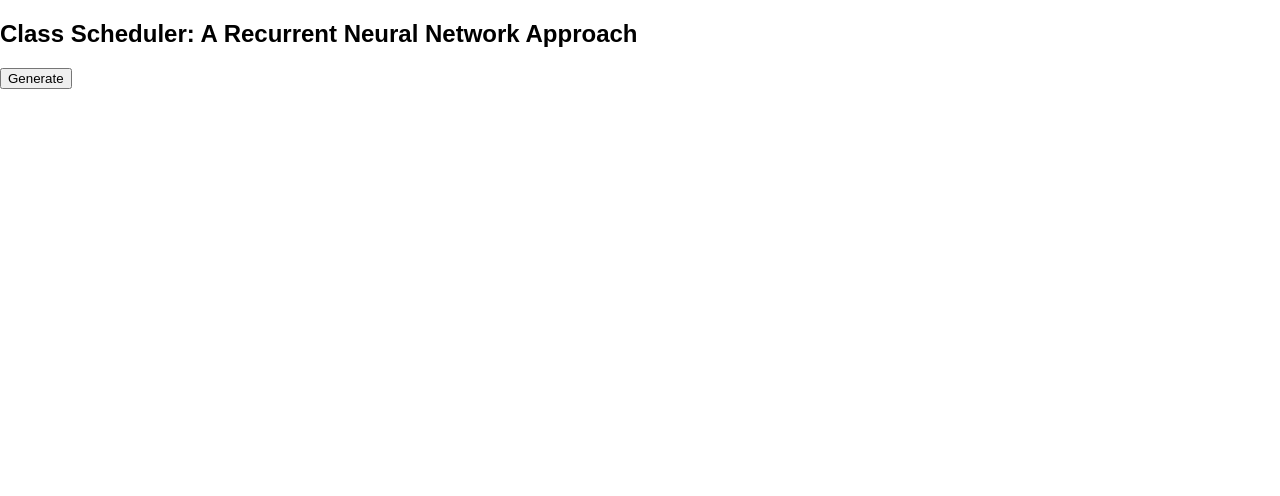
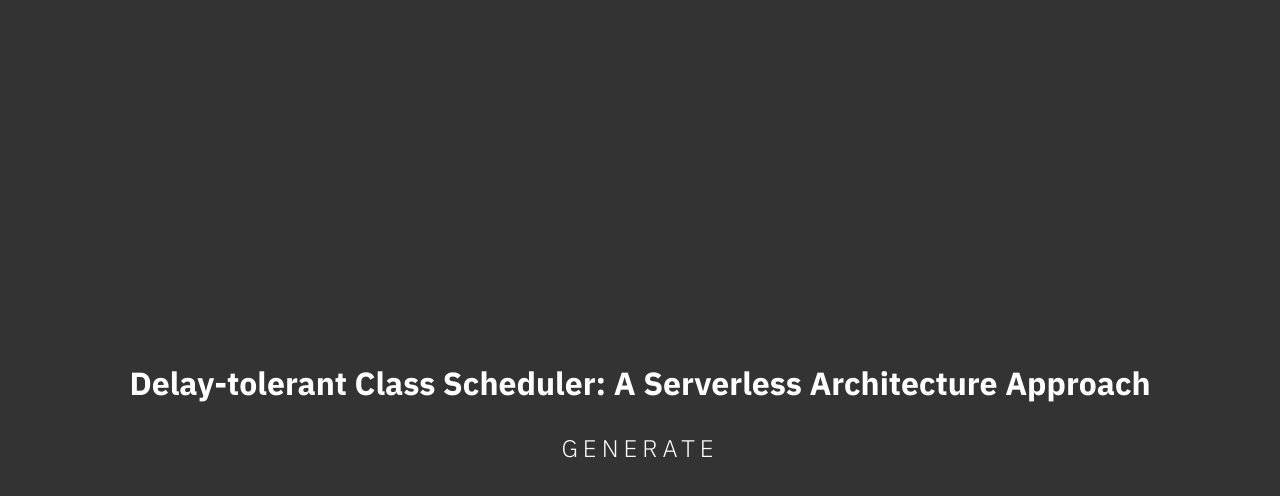
Before and after one commit to johnpaulada/thesis-title-generator, a React (Create React App) app: page / in a window 1280 px wide. Shown: the top 496 px of the page. Built offline with nearby package versions, Linux system fonts and the light colour scheme.

Commit message:
Added styles

```diff
--- a/package.json
+++ b/package.json
@@ -6,7 +6,8 @@
     "generatr": "^0.1.1",
     "react": "^16.4.2",
     "react-dom": "^16.4.2",
-    "react-scripts": "1.1.4"
+    "react-scripts": "1.1.4",
+    "styled-components": "^3.4.2"
   },
   "scripts": {
     "start": "react-scripts start",
@@ -16,7 +17,7 @@
     "postbuild": "react-snap"
   },
   "reactSnap": {
-    "source": "dist",
+    "source": "build",
     "minifyHtml": {
       "collapseWhitespace": false,
       "removeComments": false
--- a/public/index.html
+++ b/public/index.html
@@ -20,6 +20,8 @@
       Learn how to configure a non-root public URL by running `npm run build`.
     -->
     <title>Thesis Title Generator</title>
+
+    <link href="https://fonts.googleapis.com/css?family=IBM+Plex+Sans:300,700" rel="stylesheet">
   </head>
   <body>
     <noscript>
--- a/src/App.js
+++ b/src/App.js
@@ -1,5 +1,10 @@
 import React, { Component } from 'react';
 import Generatr from './Generatr'
+import {
+  Container,
+  Header,
+  GenerateButton
+} from './Styles'
 
 const OBJECTIVES = [
   "Shift Scheduler",
@@ -45,9 +50,11 @@ const METHOD_ADJECTIVES = [
 ]
 
 const grammar = {
-  "title": ["{{objective}} using {{method}}", "{{objective}}: A {{method}} Approach"],
+  "title": ["{{objective_adjective}} {{objective}} using {{method_adjective}} {{method}}", "{{objective_adjective}} {{objective}}: A {{method}} Approach"],
   "objective": OBJECTIVES,
-  "method": METHODS
+  "method": METHODS,
+  "method_adjective": METHOD_ADJECTIVES,
+  "objective_adjective": OBJECTIVE_ADJECTIVES
 }
 
 const template = Generatr(grammar)
@@ -64,10 +71,10 @@ class App extends Component {
 
   render() {
     return (
-      <div>
-        <h2>{this.state.title}</h2>
-        <button onClick={this.onPressGenerate}>Generate</button>
-      </div>
+      <Container>
+        <Header>{this.state.title}</Header>
+        <GenerateButton onClick={this.onPressGenerate}>GENERATE</GenerateButton>
+      </Container>
     );
   }
 }
--- /dev/null
+++ b/src/Styles.js
@@ -0,0 +1,33 @@
+import styled from 'styled-components'
+
+export const Container = styled.div`
+    display: flex;
+    height: 100vh;
+    width: 100vw;
+    flex-direction: column;
+    justify-content: center;
+    align-items: center;
+    background-color: #333;
+`
+
+export const Header = styled.h2`
+    color: white;
+    font-family: 'IBM Plex Sans', sans-serif;
+    font-weight: 700;
+    font-size: 2em;
+    text-align: center;
+    margin-left: 10vw;
+    margin-right: 10vw;
+`
+
+export const GenerateButton = styled.button`
+    background: none;
+    color: white;
+    border: none;
+    font-family: 'IBM Plex Sans', sans-serif;
+    font-weight: 300;
+    letter-spacing: 5px;
+    font-size: 1.5em;
+    cursor: pointer;
+    outline: none;
+`
```
Also changed, not shown: 1 other file (tests, documents, lock files or other folders).
